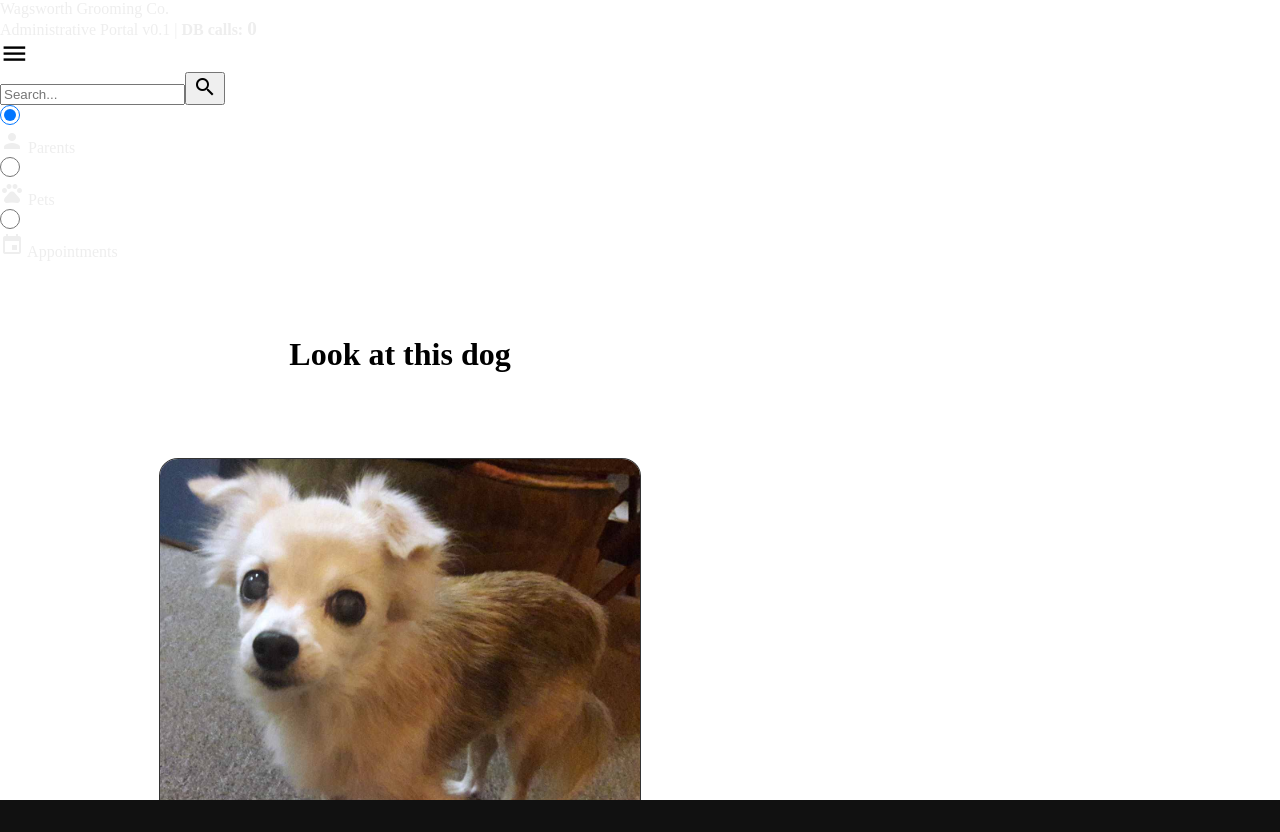
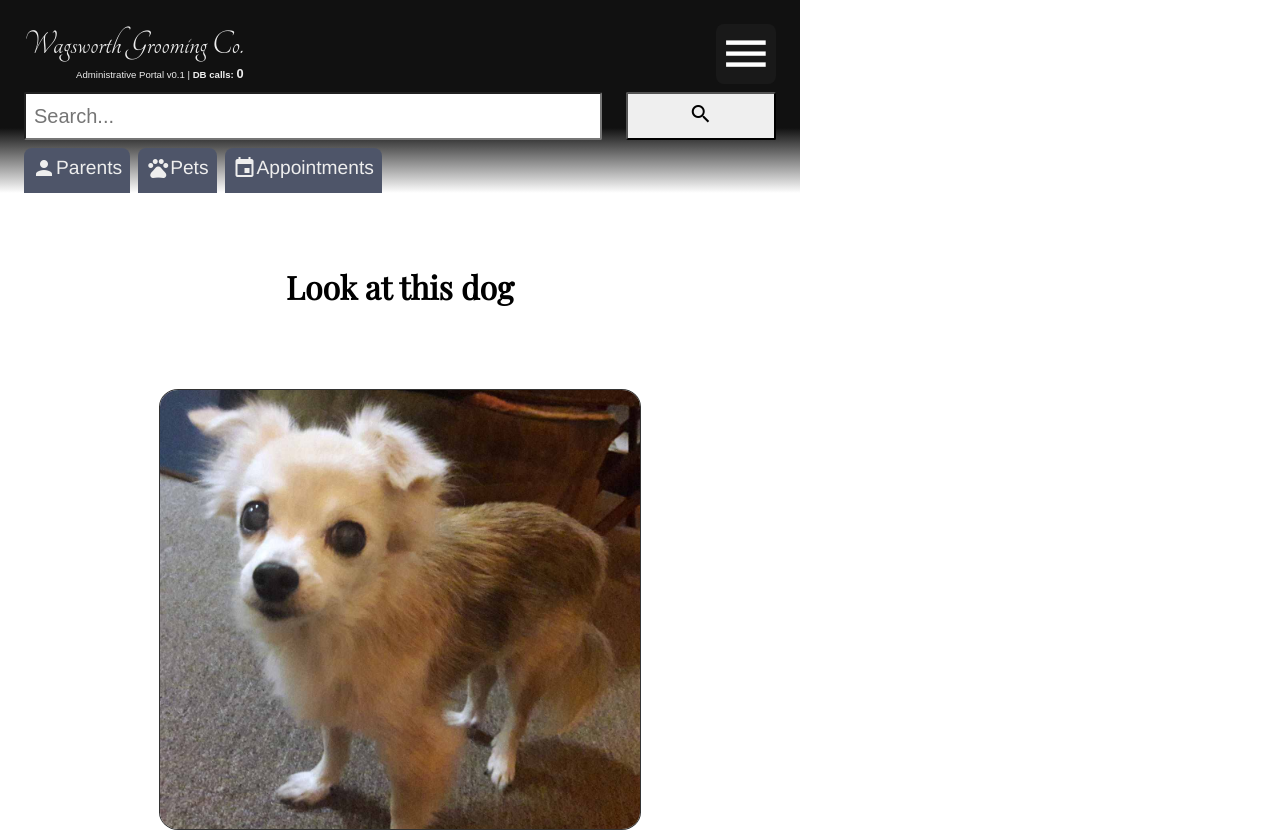
Before and after one commit to eggborne/wagsworth-grooming, a React app: page / in a window 1280 px wide. Shown: the top 832 px of the page. Built offline with nearby package versions, Linux system fonts and the light colour scheme.

Commit message:
Add various component styles

```diff
--- a/src/css/styles.css
+++ b/src/css/styles.css
@@ -1,3 +1,5 @@
+/* GLOBAL */
+
 body {
   overflow-x: hidden;
   --mainBg: #fff;
@@ -10,7 +12,15 @@ body {
   max-width: 800px;
   min-width: 324px;
   margin:0;
-  box-sizing:border-box
+  box-sizing:border-box;
+  font-family: Playfair Display, serif;
+}
+#main {
+  position: relative;
+}
+#padding-container {
+  padding: 3%;
+  padding-top: 0;
 }
 a {
   text-decoration: none;
@@ -19,7 +29,28 @@ a {
   border: none;
 }
 ul {
-  list-style-type: square
+  list-style-type: none;
+  margin: 0;
+  padding-left: 0.75rem;
+}
+.square-ul {
+  list-style-type: square;
+  margin-left: 1.5rem;
+}
+.panel-ul {
+  padding: 0;
+  margin: 0;
+}
+li {
+  font-size: 0.9em;
+}
+h2 {
+  margin-top: 0;
+  margin-bottom: 0;
+}
+h4 {
+  margin-bottom: 0.5rem;
+  border-radius: 0.5rem !important;
 }
 input[type=radio] {
   margin: 0;
@@ -40,9 +71,263 @@ button, select {
   border-radius: 0.5rem;
   padding-right: 0.75rem;
 }
+.visible {
+  display: block !important;
+}
+
+/* Header */
+
+#header {
+  background-image: linear-gradient(var(--darkest) 8rem, var(--mainBg));
+  color: var(--mainBg);
+  font-family: Tangerine, cursive;
+  font-size: 2.2rem;
+  padding: 3% 3% 0 3%;
+  display: flex;
+  flex-direction: column;
+}
+#hamburger-icon {
+  font-size:2.75rem;
+  align-self: center;
+}
+#top-row {
+  background-color: var(--darkest);
+  width:100%;
+  display: inline-flex;
+  align-items: center;
+  justify-content: space-between;
+}
+#hamburger {
+  text-align: center;
+  width: 3.75rem;
+  height: 3.75rem;
+  background-color: #191919;
+  display: inline-flex;
+  justify-content: center;
+  cursor: pointer;
+}
+#admin-search-form {
+  font-family: Playfair Display, serif;
+  width: 100%;
+  color: var(--darkAccent);
+  display: flex;
+  align-items: center;
+  flex-wrap: wrap;
+}
+#hamburger-container {
+  box-sizing:border-box;
+  font-size: 2rem;
+  font-family: Tangerine, cursive;
+  text-align: right;
+  width: 100%;
+  padding: 2%;
+  background-color: rgba(25, 25, 25, 1);
+  transition: all 400ms ease;
+  opacity: 0;
+}
+.tiny {
+  text-align: right;
+  font-size: 0.6rem;
+  font-family: sans-serif;
+  margin-top: 0.25rem;
+}
+#search-area {
+  width: 100%;
+  margin-top: 0.5rem;
+  margin-bottom: 0;
+  display: inline-flex;
+  align-items: stretch;
+  justify-content: space-between;
+}
+#search-input {
+  width:75%;
+  font-size: 1.25rem;
+  padding-left: 0.5rem;
+  border-radius: 2px;
+}
+#search-button {
+  width: 20%;
+  border-radius: 2px;
+  padding: 0.5rem;
+  font-size: 1rem;
+}
+#search-options {
+  margin-top: 0.5rem;
+  display: inline-flex;
+  justify-content: flex-start;
+  justify-items: center;
+  align-items: center;
+}
+.search-list-tab {
+  font-size: 1.2rem;
+  margin-right: 0.5rem;
+}
+.tab-contents {
+  display: inline-flex;
+  align-items: center;
+  flex-wrap: wrap;
+  justify-content: space-between;
+}
+.search-list-tab > div {
+  background-color: var(--light);
+  border-radius: 0.5rem 0.5rem 0rem 0rem;
+  font-family: Helvetica;
+  transition: all 400ms ease;
+  padding: 0.5rem;
+}
+#parent-tab {
+  background-color: var(--dark);
+}
+input[type=radio] {
+  display: none;
+}
+#call-count {
+  font-size: 0.8rem;
+}
+
+/* SectionHeading */
+
+#section-heading {
+  box-sizing: border-box;
+  background-color: var(--dark);
+  color: var(--mainBg);
+  width: 100%;
+  padding: 2%;
+  font-family: Helvetica;
+  font-size: 1rem;
+}
+
+#btns {
+  padding: 0;
+  display: inline-flex;
+  justify-content: flex-end;
+}
+
+#section-heading #top-buttons {
+  padding: 0;
+  display: inline-flex;
+  align-items: center;
+  justify-content: space-between;
+}
+
+#section-heading button {
+  border-radius: 0.4rem;
+  margin: 0.25rem;
+  display: flex;
+  align-items: center;
+}
+
+#section-heading div {
+  box-sizing:border-box;
+  padding: 2%;
+  width: 100%;
+}
+#sort-label {
+  display: inline-flex;
+  align-items: center;
+}
+#sort-select {
+  border-radius: 0.4rem;
+  padding: 0.5rem;
+  justify-self: flex-start;
+  margin-left: 0.25rem;
+}
+#sort-style-radios {
+  display: inline-flex;
+  border-radius: 0;
+  padding: 0.25rem;
+}
+#section-heading #lbl {
+  width: 35%;
+}
+#sort-style-radios > div {
+  width: 6rem;
+  border-radius: 0;
+  padding: 0;
+  display: inline-flex;
+  align-items: center;
+  font-size: 0.8rem;
+}
+
+/* ListIndex */
+
 #no-result-message {
   margin-top: 2rem;
   font-family: Helvetica, sans-serif;
   text-align: center;
+  font-size: 1.5rem;
+}
+
+/* CARDS */
+
+.card-title {
+  box-sizing: border-box;
+  border-radius: 0.5rem 0.5rem 0 0;
+  padding: 0.5rem 1.5rem 1rem 0.75rem;
+  margin-bottom: 0.75rem;
+  background-color: #bbb;
+  display: inline-flex;
+  justify-content: space-between;
+  align-items: flex-end;
+  width: 100%;
+  font-size: 1.5rem;
+  font-weight: bold;
+
+}
+.card-panel-row {
+  display: inline-flex;
+  width: 100%;
+  align-items: stretch;
+}
+.info-area {
+  border-radius: 0.5rem;
+  border: 1px solid gray;
+  background-color: #ddd;
+  padding: 1rem;
+  margin-right: 1rem;
+  display: flex;
+  flex-direction: column;
+  align-items: flex-start;
+  justify-content: flex-start;
+  font-family: sans-serif;
+  font-size: 0.8rem;
+}
+.panel-icon {
   font-size: 2rem;
+  color: var(--dark);
+  margin-bottom: 0.5rem;
 }
+.list-head {
+  box-sizing: border-box;
+  width: 100%;
+  color: var(--dark);
+  font-weight: bold;
+  display: inline-flex;
+  justify-content: flex-start;
+  align-items: center;
+  margin-top: 1.5rem;
+  border: 1px solid gray;
+  border-bottom: 0;
+  background-color: #ddd;
+  padding: 0.5rem;
+  border-radius: 0.5rem 0.5rem 0 0;
+}
+.list-head > i {
+  font-size: 2rem;
+  margin-right: 0.5rem;
+}
+.list-body {
+  border: 1px solid gray;
+  border-radius: 0 0 0.5rem 0.5rem;
+  border-top: 0;
+  padding: 0.5rem 0 0.5rem 0;
+}
+.card-footer {
+  width: 100%;
+  font-family: sans-serif;
+  font-size: 0.6rem;
+  display: inline-flex;
+  justify-content: space-between;
+  margin-top: 1.5rem;
+  color: var(--light);
+}
```
